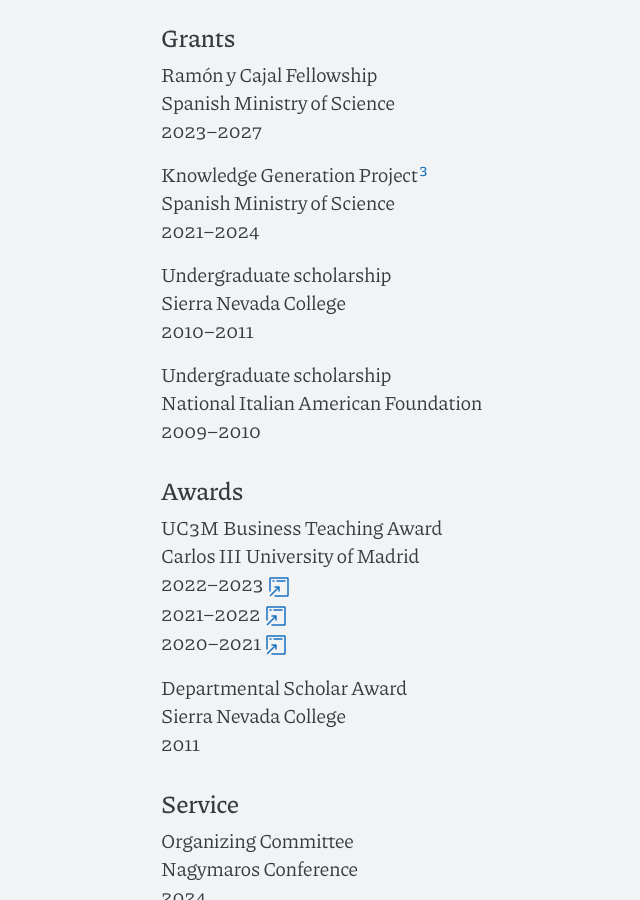
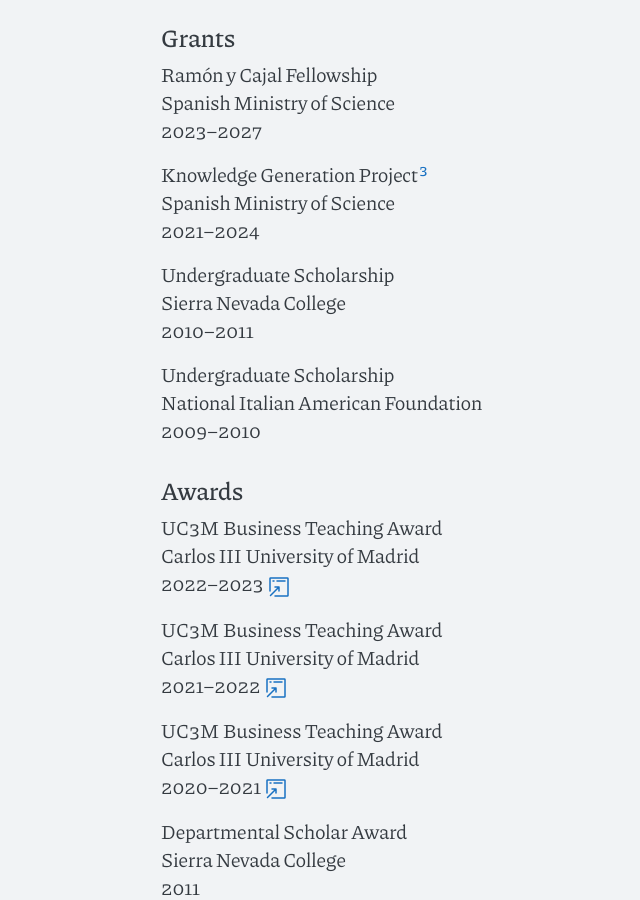
Before and after one commit to piazzai/piazzai.github.io, a Jekyll site: the page built from cv.md, in a window 1280 px wide and 900 px high, scrolled down 4375 px. Shown: the whole window, without its empty margins (206-846 px from the left). Built offline with Jekyll 4.4.1, drawn with Linux system fonts in a browser that asks for light colours.

Commit message:
Revise formatting

```diff
--- a/cv.md
+++ b/cv.md
@@ -142,11 +142,11 @@
 Spanish Ministry of Science
 2021--2024
 
-Undergraduate scholarship
+Undergraduate Scholarship
 Sierra Nevada College
 2010--2011
 
-Undergraduate scholarship
+Undergraduate Scholarship
 National Italian American Foundation
 2009--2010
 
@@ -157,7 +157,13 @@
 UC3M Business Teaching Award
 Carlos III University of Madrid
 2022--2023 {% include iconlink.html href="https://business.uc3m.es/en/news/noticia/345" icon="svg/open-in-browser.svg" %}
+
+UC3M Business Teaching Award
+Carlos III University of Madrid
 2021--2022 {% include iconlink.html href="https://business.uc3m.es/en/news/noticia/328" icon="svg/open-in-browser.svg" %}
+
+UC3M Business Teaching Award
+Carlos III University of Madrid
 2020--2021 {% include iconlink.html href="https://business.uc3m.es/en/news/noticia/310" icon="svg/open-in-browser.svg" %}
 
 Departmental Scholar Award
```
